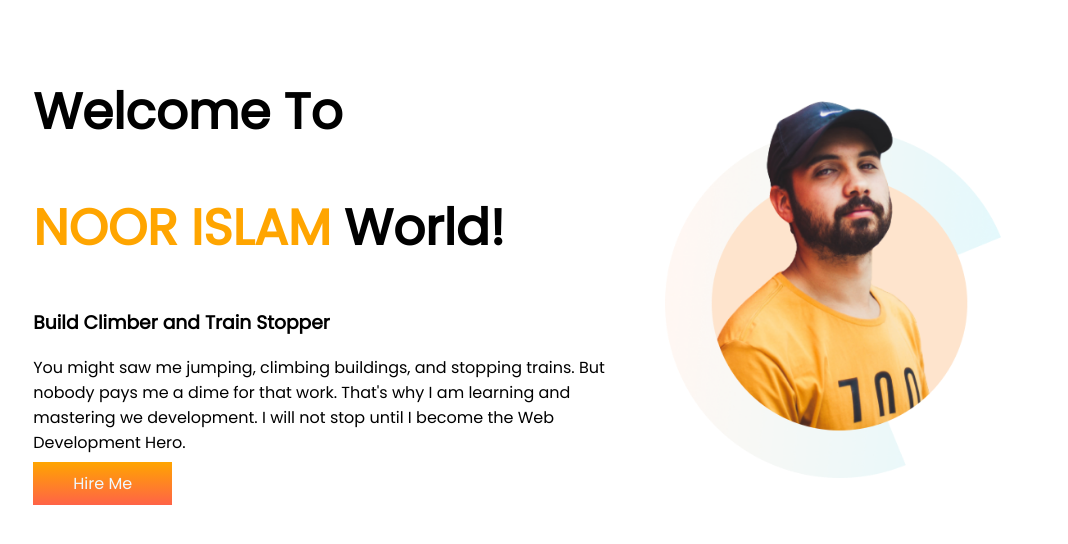
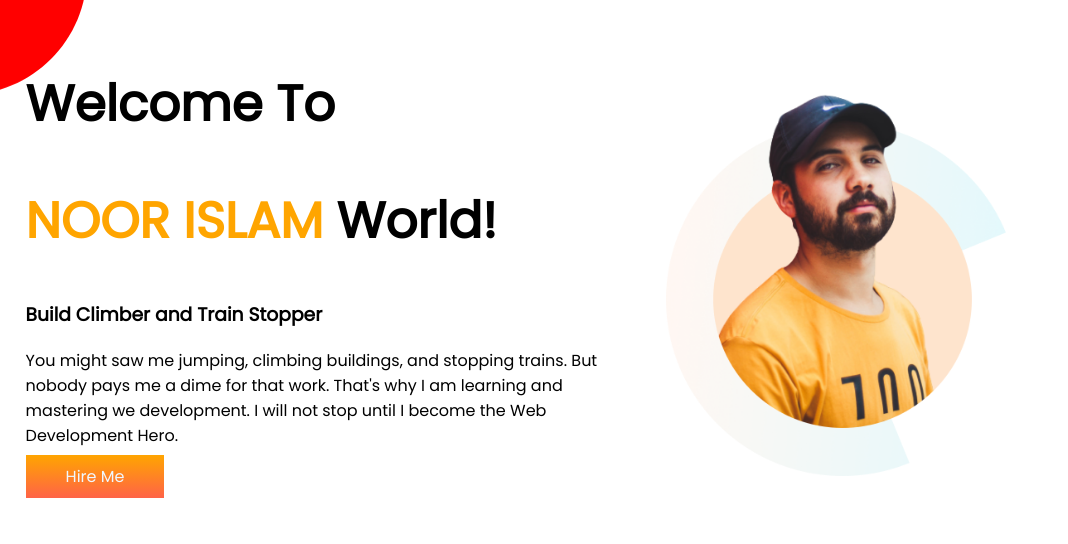
Before and after one commit to DedicatedNoor/Developer-Portfolio, a plain HTML site: page index.html in a window 1280 px wide. Shown: the whole page, without its empty margins (0-1068 px from the left). Drawn offline with Linux system fonts and the light colour scheme.

Commit message:
top-background

```diff
--- a/index.html
+++ b/index.html
@@ -12,7 +12,7 @@
 </head>
 
 <body>
-    <section>
+    <section class="top-background">
         <div class="half-width">
             <h1>Welcome To</h1>
             <h1> <span class="Orange-Color">NOOR ISLAM</span> World!</h1>
--- a/style.css
+++ b/style.css
@@ -1,5 +1,6 @@
 body {
     font-family: 'Poppins', sans-serif;
+    margin: 0;
 }
 
 h1 {
@@ -30,3 +31,8 @@ section {
     color: aliceblue;
     font-weight: 700px;
 }
+
+.top-background {
+    background-image: url(images/top-background.png);
+    background-repeat: no-repeat;
+}
```
Also changed, not shown: images/top-background.png (added).
